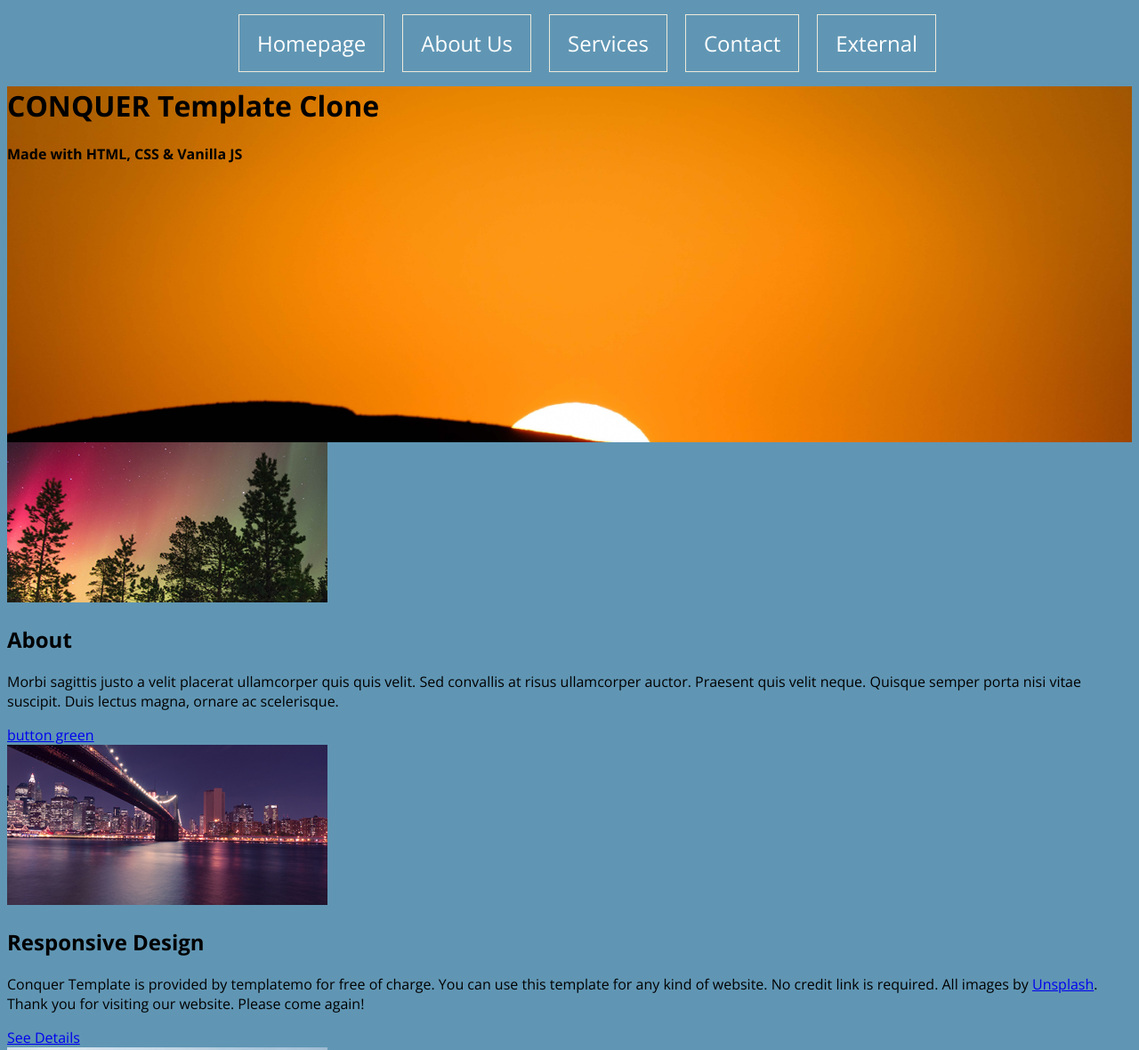
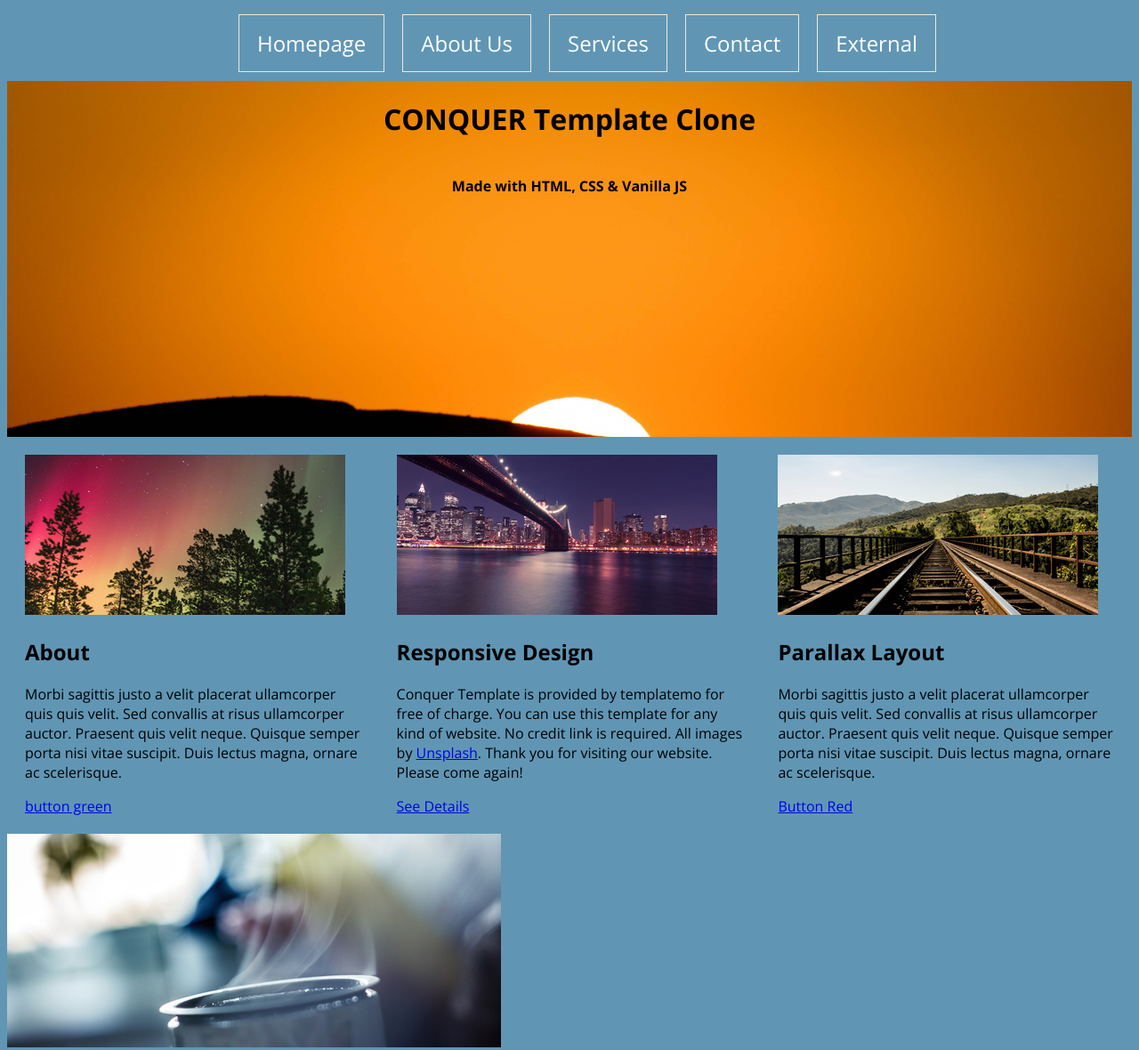
Before and after one commit to emilio12345/template-clone-chingu, a plain HTML site: page index.html in a window 1280 px wide. Shown: the top 1180 px of the page at 89% size. Drawn offline with nearby package versions, Linux system fonts and the light colour scheme.

Commit message:
style featured area

```diff
--- a/css/style.css
+++ b/css/style.css
@@ -50,3 +50,30 @@ body > div:nth-child(2){
 	font-size: 24px;
 	padding: 15px 20px;
 }
+
+#header-area-outer {
+	margin-top: 15px;
+}
+
+.header-area-inner {
+	display: flex;
+	justify-content: center;
+}
+
+.header-content {
+	align-items: center;
+    display: flex;
+    align-content: center;
+    flex-direction: column;
+    flex-wrap: wrap;
+}
+
+.featured-area-inner {
+	display: flex;
+}
+
+.featured-block {
+	justify-content: center;
+	margin: 10px;
+	padding: 10px;
+}
```
